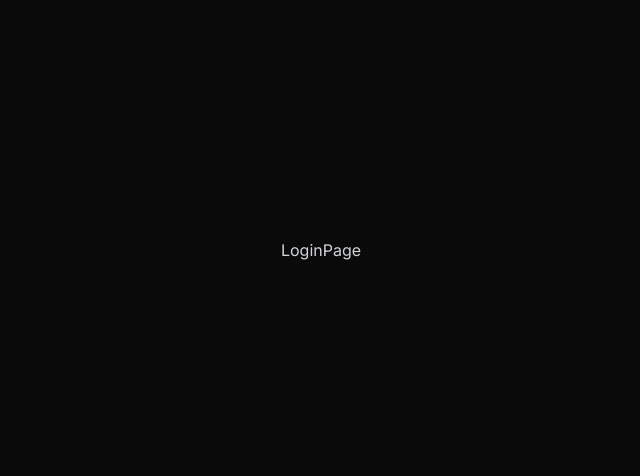
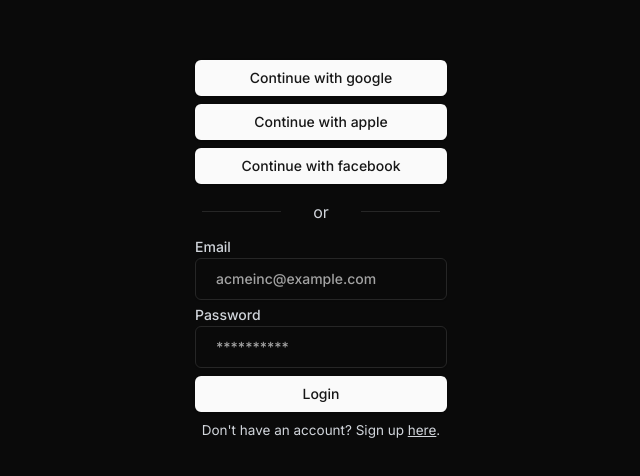
Before and after one commit to joshuagemvicente/event, a React (Vite) app: page /auth/login in a window 1280 px wide. Shown: the part 150-626 px from the top of the page, without its empty margins (319-959 px from the left). Built offline with nearby package versions, Linux system fonts and the light colour scheme.

Commit message:
added login form but not final

```diff
--- a/src/components/auth/login/login-form.tsx
+++ b/src/components/auth/login/login-form.tsx
@@ -1,5 +1,67 @@
 import React from "react";
+import { Input } from "@/components/ui/input";
+import { Label } from "@/components/ui/label";
+import { Button } from "@/components/ui/button";
+import { Separator } from "@/components/ui/separator";
+import { Link } from "react-router-dom";
 
 export default function LoginForm() {
-  return <div>LoginForm</div>;
+  // const [email, setEmail] = React.useState("");
+  // const [error, setError] = React.useState("");
+  // const [password, setPassword] = React.useState("");
+  //
+  // const handleLogin = () => {
+  //   if (email === "") {
+  //     setError("Email is required");
+  //     return;
+  //   }
+  //   if (password === "") {
+  //     setError("Password is required");
+  //     return;
+  //   }
+  //   setError("");
+  //   console.log("Email: ", email);
+  //   console.log("Password: ", password);
+  // };
+  //
+  return (
+    <section className="w-full min-h-screen flex justify-center items-center">
+      <div className="flex flex-col justify-center items-center">
+        <div className="flex w-full flex-col gap-2">
+          <Button>Continue with google</Button>
+          <Button>Continue with apple</Button>
+          <Button>Continue with facebook</Button>
+        </div>
+        <div className="flex flex-row justify-center items-center gap-8 py-4">
+          <Separator className="w-full" />
+          <div>or</div>
+          <Separator className="w-full" />
+        </div>
+        <div className="flex flex-col justify-center items-center">
+          <div className="flex flex-col gap-2">
+            <Label className="flex flex-col gap-1">
+              <span>Email</span>
+              <Input
+                className="p-5"
+                type="email"
+                placeholder="acmeinc@example.com"
+              />
+            </Label>
+            <Label className="flex flex-col gap-1">
+              <span>Password</span>
+              <Input className="p-5" type="password" placeholder="**********" />
+            </Label>
+            <Button type="submit">Login</Button>
+            <p className="text-center text-[13.5px]">
+              Don't have an account? Sign up{" "}
+              <Link to="/auth/sign-up">
+                <span className="underline">here</span>
+              </Link>
+              .
+            </p>
+          </div>
+        </div>
+      </div>
+    </section>
+  );
 }
--- /dev/null
+++ b/src/components/global/landing-velocity.tsx
@@ -0,0 +1,13 @@
+import { VelocityScroll } from "../ui/scroll-based-velocity";
+
+export default function Velocity() {
+  return (
+    <div className="w-full">
+      <VelocityScroll
+        className="text-5xl font-bold"
+        text="Find Events Near You with Just One Click!"
+        default_velocity={3}
+      />
+    </div>
+  );
+}
--- a/src/components/global/navbar.tsx
+++ b/src/components/global/navbar.tsx
@@ -23,7 +23,9 @@ export default function Navbar() {
         <div className="flex gap-5 items-center">
           <span className="text-[13.5px] text-gray-500">Already a user?</span>
           <Link to="/auth/login">
-            <Button className="px-[32px]">Login</Button>
+            <Button variant="outline" className="px-[32px]">
+              Login
+            </Button>
           </Link>
           <ModeToggle />
         </div>
--- /dev/null
+++ b/src/components/global/section.tsx
@@ -0,0 +1,42 @@
+import React from "react";
+
+type Section = {
+  sectionNumber: string;
+  sectionName: string;
+};
+
+export default function SectionComponent() {
+  const sectionArrays: Section[] = [
+    {
+      sectionNumber: "01",
+      sectionName: "Parsons Services",
+    },
+    {
+      sectionNumber: "02",
+      sectionName: "",
+    },
+    {
+      sectionNumber: "03",
+      sectionName: "Section 3",
+    },
+    {
+      sectionNumber: "04",
+      sectionName: "Section 4",
+    },
+    {
+      sectionNumber: "05",
+      sectionName: "Section 5",
+    },
+  ];
+  return (
+    <div className="">
+      <div></div>
+    </div>
+  );
+}
+
+export function () {
+  return (
+    <div></div>
+  )
+}
--- a/src/components/mode-toggle.tsx
+++ b/src/components/mode-toggle.tsx
@@ -11,9 +11,9 @@ export function ModeToggle() {
   return (
     <span className="cursor-pointer" onClick={toggleTheme}>
       {theme === "dark" ? (
-        <Sun className="h-auto w-5 text-yellow-500" />
+        <Sun className="h-auto w-5 text-yellow-500 transition-all hover:text-yellow-300" />
       ) : (
-        <Moon className="h-auto w-5 text-purple-500" />
+        <Moon className="h-auto w-5 text-purple-500 transition-all hover:text-purple-700" />
       )}
       <span className="sr-only">Toggle theme</span>
     </span>
--- a/src/layout/main.layout.tsx
+++ b/src/layout/main.layout.tsx
@@ -3,7 +3,7 @@ import { Outlet } from "react-router-dom";
 
 export default function MainLayout() {
   return (
-    <section className="w-full px-12">
+    <section className="w-full">
       <header className="w-full">
         <Navbar />
       </header>
--- a/src/pages/Auth/Login/index.tsx
+++ b/src/pages/Auth/Login/index.tsx
@@ -1,3 +1,5 @@
+import LoginForm from "@/components/auth/login/login-form";
+
 export default function LoginPage() {
   // interface IAuth {
   //   authLogo: string;
@@ -11,10 +13,8 @@ export default function LoginPage() {
   // ];
 
   return (
-    <section className="w-full h-full">
-      <div className="min-h-screen flex justify-center items-center">
-        LoginPage
-      </div>
+    <section className="h-full w-full">
+      <LoginForm />
     </section>
   );
 }
--- a/src/pages/Landing/MainPage.tsx
+++ b/src/pages/Landing/MainPage.tsx
@@ -1,4 +1,5 @@
 import Hero from "@/components/global/hero";
+import Velocity from "@/components/global/landing-velocity";
 
 export default function MainPage() {
   return (
@@ -6,6 +7,7 @@ export default function MainPage() {
       <div className="px-0 xl:px-12">
         <Hero />
       </div>
+      {/* <Velocity /> */}
     </section>
   );
 }
```
Also changed, not shown: src/components/global/section-card.tsx (added), src/components/global/velocity.tsx (deleted).
